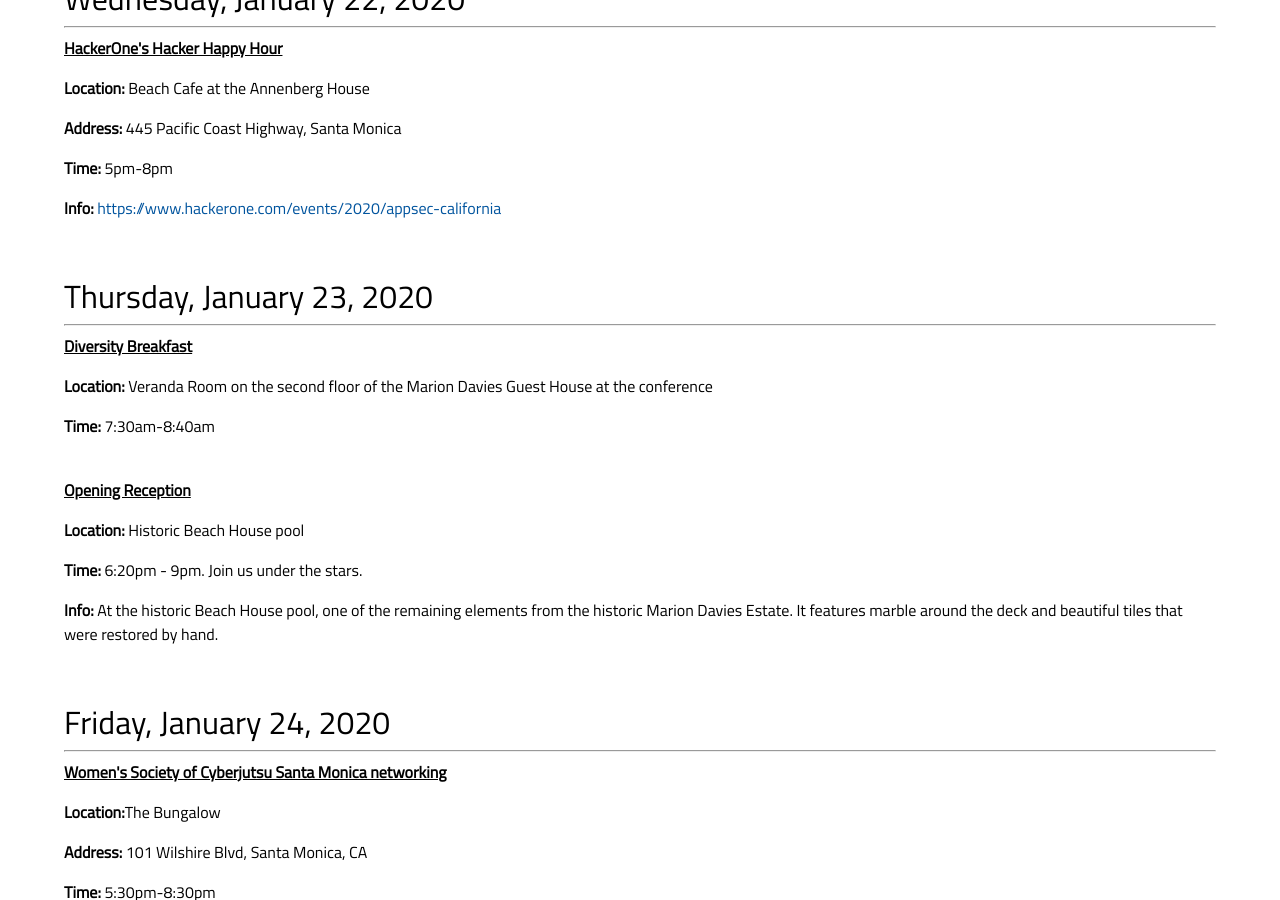
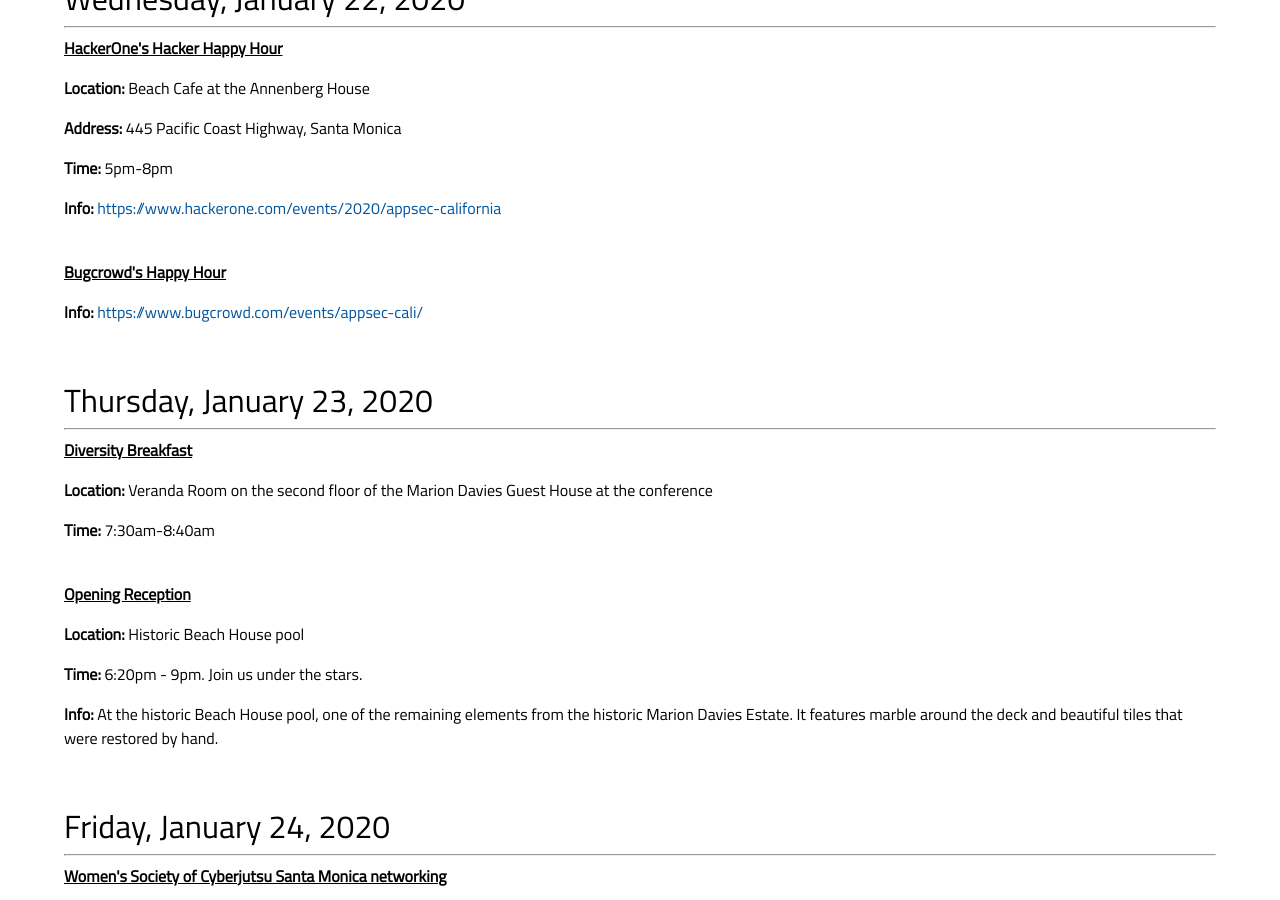
Before and after one commit to OWASP/2020-appseccalifornia, a Jekyll site: the page built from socialevents/index.html, in a window 1280 px wide and 900 px high, scrolled down 376 px. Built offline with Jekyll 4.4.1, drawn with Linux system fonts in a browser that asks for light colours; some web fonts are replaced; comment, search, counter and statistics services are not loaded.

Commit message:
adding bugcrowd to social events

```diff
--- a/socialevents/index.html
+++ b/socialevents/index.html
@@ -12,6 +12,9 @@
 <p><b>Address:</b> 445 Pacific Coast Highway, Santa Monica</p>
 <p><b>Time:</b> 5pm-8pm</p>
 <p><b>Info:</b> <a href="https://www.hackerone.com/events/2020/appsec-california ">https://www.hackerone.com/events/2020/appsec-california</a></p>
+<br>
+<p><b><u>Bugcrowd's Happy Hour</u></b></p>
+<p><b>Info:</b> <a href="https://www.bugcrowd.com/events/appsec-cali/">https://www.bugcrowd.com/events/appsec-cali/</a></p>
 <br>
 <br>
 <h2>Thursday, January 23, 2020</h2>
```
